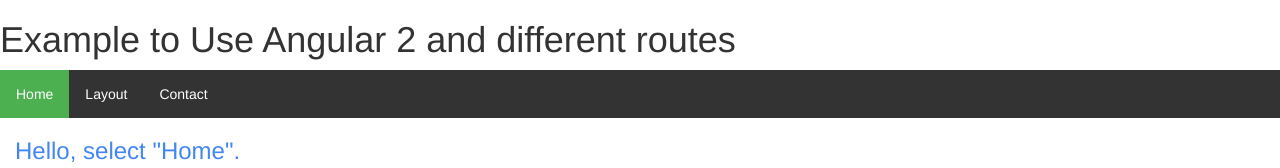
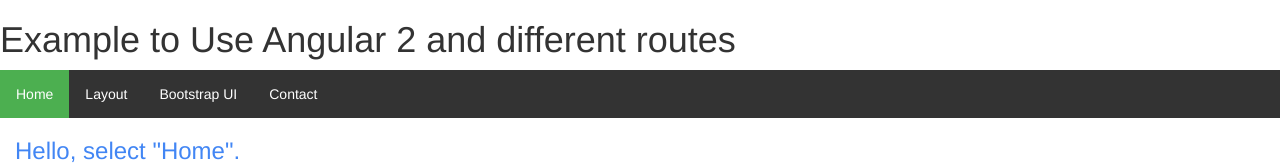
Before and after one commit to mugan86/angular2-routing-example, an Angular app: page /home in a window 1280 px wide. Shown: the top 168 px of the page. Built offline with nearby package versions, Linux system fonts and the light colour scheme; what ng2-bootstrap would draw is missing.

Commit message:
Add bootstrap ui examples url with route

```diff
--- a/src/app/components/app.component.html
+++ b/src/app/components/app.component.html
@@ -6,6 +6,7 @@
     <li><a routerLink="/home" routerLinkActive="active">Home</a>
     <!--<a routerLink="/detail" routerLinkActive="active">Detail</a>-->
     <li><a routerLink="/layout" routerLinkActive="active">Layout</a>
+    <li><a routerLink="/bootstrap-ui" routerLinkActive="active">Bootstrap UI</a>
     <li><a routerLink="/contact" routerLinkActive="active">Contact</a>
   </ul>
 
```
